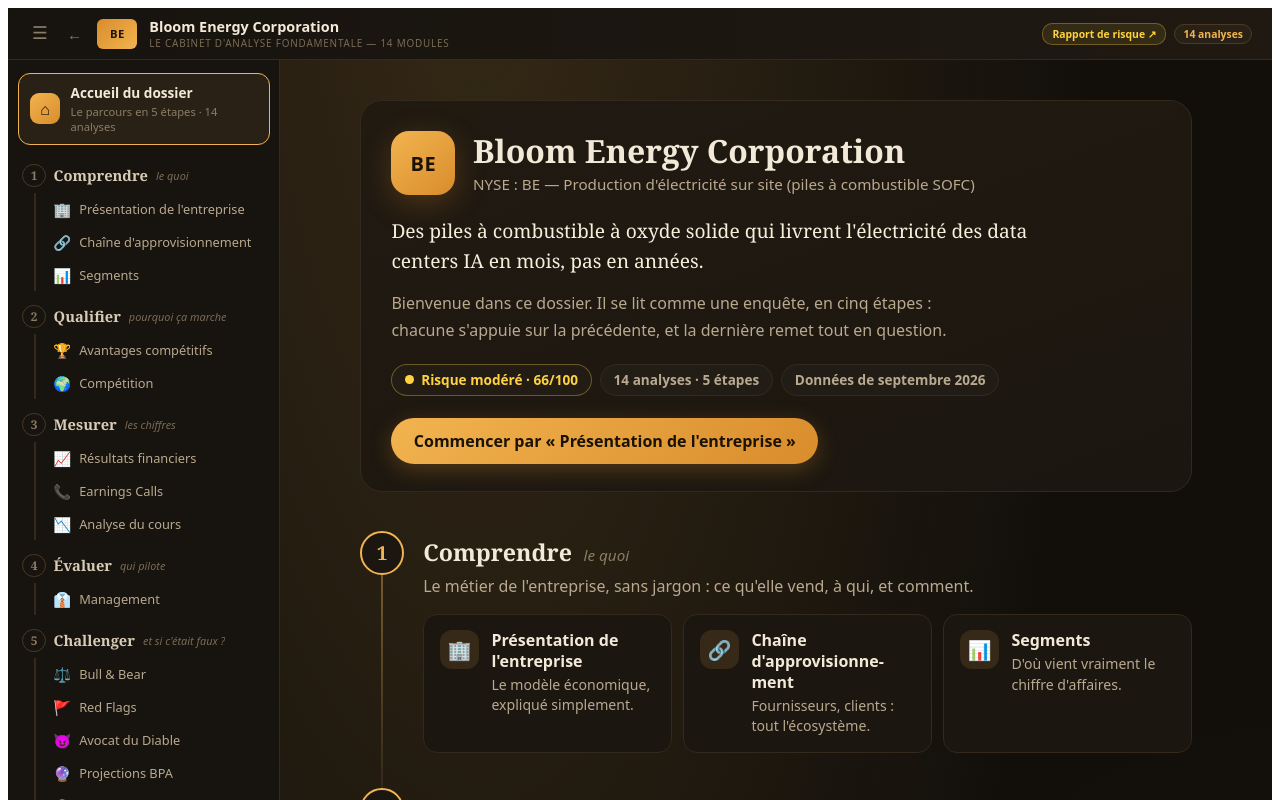
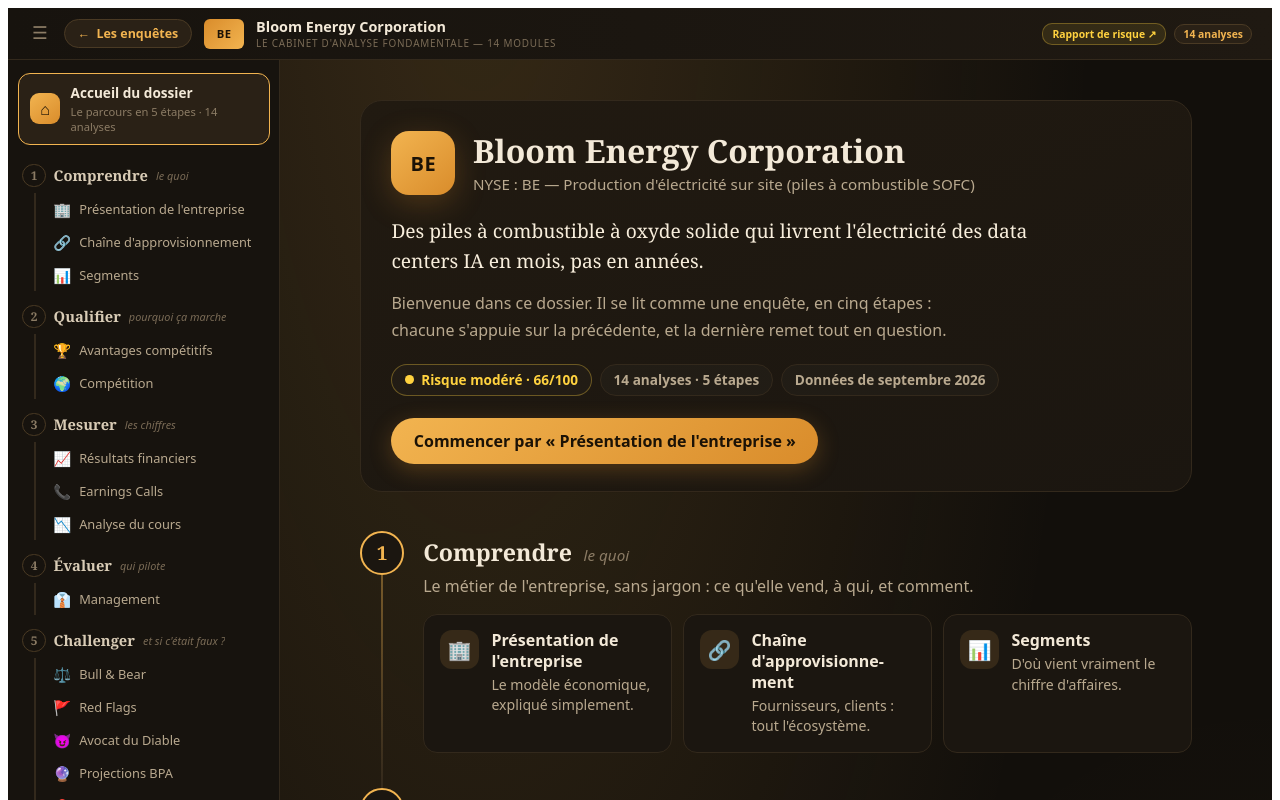
Before and after one commit to Gregangel59/dossier, a React (Vite) app: page /dossier/be in a window 1280 px wide. Shown: the top 800 px of the page. Built offline with nearby package versions, Linux system fonts and the light colour scheme.

Commit message:
Add files via upload

```diff
--- a/src/pages/Dossier.jsx
+++ b/src/pages/Dossier.jsx
@@ -129,18 +129,10 @@ export default function Dossier() {
         >
           ☰
         </button>
-        <Link
-          to="/"
-          title="Retour au portail"
-          style={{
-            color: "#8c7c65",
-            textDecoration: "none",
-            fontSize: "0.95rem",
-            padding: "0 0.2rem",
-            flexShrink: 0,
-          }}
-        >
-          ←
+        <Link to="/" className="dh-back" title="Revenir à la liste des enquêtes" aria-label="Revenir à la liste des enquêtes">
+          <span aria-hidden="true">←</span>
+          <span className="dh-long">Les enquêtes</span>
+          <span className="dh-short">Enquêtes</span>
         </Link>
         <div
           style={{
@@ -355,6 +347,10 @@ const HEADER_CSS = `
 .dn-btn:focus-visible{outline:2px solid #f2b450;outline-offset:2px}
 @media (max-width:560px){.dn-btn{max-width:100%;width:100%}.dn-next{align-items:flex-end}}
 .dh-title{min-width:0;flex:1}
+.dh-back{flex:none;display:inline-flex;align-items:center;gap:.4rem;padding:.32rem .8rem;border-radius:999px;
+  font-size:.78rem;font-weight:600;color:#f2b450;text-decoration:none;border:1px solid #4a3a24;background:#2a2116}
+.dh-back:hover{border-color:#f2b450;background:#33281a}
+.dh-back:focus-visible{outline:2px solid #f2b450;outline-offset:2px}
 .dh-name,.dh-sub{white-space:nowrap;overflow:hidden;text-overflow:ellipsis}
 .dh-short{display:none}
 @media (max-width:560px){
@@ -362,8 +358,11 @@ const HEADER_CSS = `
   .dh-sub{display:none}
   .dh-long{display:none}
   .dh-short{display:inline}
+  .dh-count{display:none}
 }
 @media (max-width:420px){
-  .dh-count{display:none}
+  /* Très petit écran : le bouton de retour garde sa pastille ambrée mais ne montre que la flèche */
+  .dh-back .dh-short{display:none}
+  .dh-back{padding:.32rem .7rem;font-size:.95rem}
 }
 `;
--- a/src/pages/Home.jsx
+++ b/src/pages/Home.jsx
@@ -361,7 +361,7 @@ const CSS = `
   .hp-tools{width:100%}
   .hp-row{flex-wrap:wrap;gap:.7rem .9rem}
   .hp-row-id{flex:1 1 calc(100% - 70px)}
-  .hp-row-side{flex-direction:row;align-items:center;width:100%;justify-content:space-between;padding-left:calc(46px + .9rem)}
+  .hp-row-side{flex-direction:row;flex-wrap:wrap;align-items:center;width:100%;justify-content:space-between;gap:.4rem .8rem;padding-left:calc(46px + .9rem)}
   .hp-chevron{display:none}
 }
 @media (prefers-reduced-motion:reduce){.hp-feature,.hp-row{transition:none}.hp-feature:hover{transform:none}}
```
